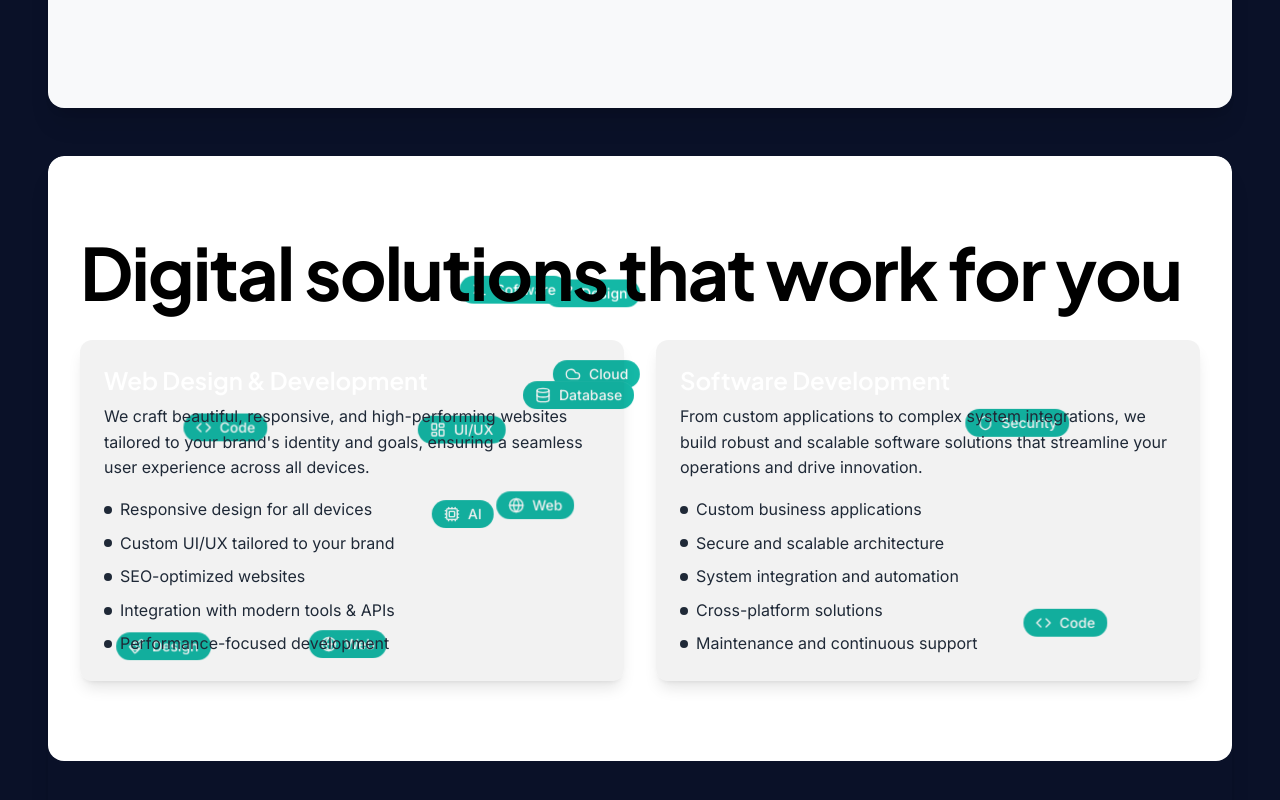
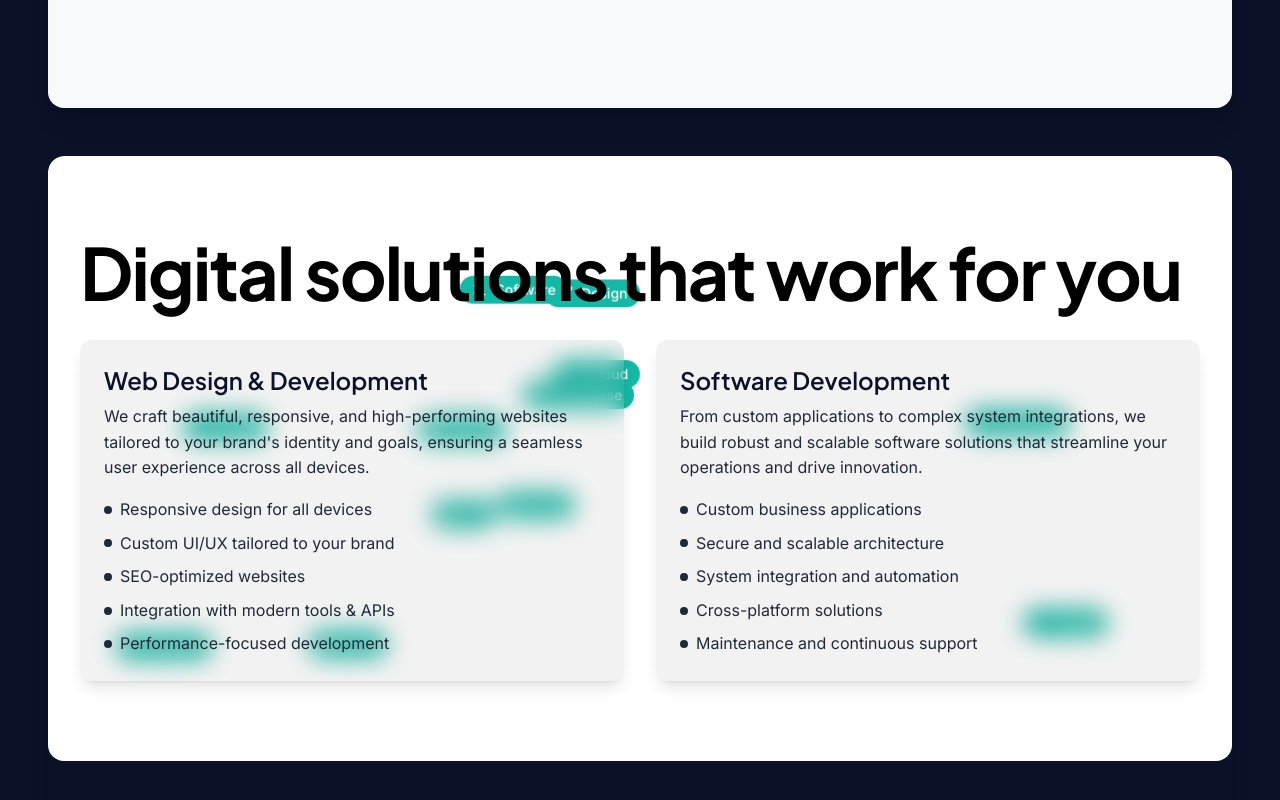
Before and after one commit to MarkusLindner123/Lindner-IT-WebsiteShop, a Next.js app: page /en in a window 1280 px wide. Shown: the part 3299-4099 px from the top of the page. Built offline with nearby package versions, Linux system fonts and the light colour scheme.

Commit message:
Update ServicesSection.tsx

```diff
--- a/src/components/ServicesSection.tsx
+++ b/src/components/ServicesSection.tsx
@@ -152,23 +152,21 @@ export default function ServicesSection() {
       {/* Background container */}
       <div className="absolute inset-0 bg-services-bg rounded-2xl" />
 
-      <div className="max-w-7xl mx-auto px-4 lg:px-8 py-12 md:py-16 lg:py-20 relative z-10 p-8 rounded-2xl md:p-12">
+      <div className="max-w-7xl mx-auto px-4 lg:px-8 py-12 md:py-16 lg:py-20 relative p-8 rounded-2xl md:p-12">
         <motion.div
           variants={containerVariants}
           initial="hidden"
           animate="show"
           className="relative"
         >
-          {/* Floating tags animation container */}
+          {/* Floating tags animation container - lower z-index */}
           <div
             ref={animationContainerRef}
             className="absolute top-0 left-0 w-full h-full overflow-hidden z-0 rounded-2xl"
           />
 
-          {/* Content */}
-          <motion.div variants={fadeUp} className="relative z-10">
-
-
+          {/* Content with higher z-index */}
+          <motion.div variants={fadeUp} className="relative z-20">
             <h1 className="text-5xl sm:text-6xl md:text-7xl font-extrabold leading-tight tracking-tight text-black font-headline mb-8">
               <span className="block">{t("title")}</span>
             </h1>
@@ -185,9 +183,9 @@ export default function ServicesSection() {
                   <motion.div
                     key={key}
                     variants={fadeUp}
-                    className="bg-services-card p-6 rounded-xl shadow-lg"
+                    className="bg-services-card p-6 rounded-xl shadow-lg backdrop-blur-md relative z-20"
                   >
-                    <h2 className="text-2xl font-semibold mb-2 text-white">{t(`${key}.title`)}</h2>
+                    <h2 className="text-2xl font-semibold mb-2 text-services-card-title">{t(`${key}.title`)}</h2>
                     <p className="text-services-card mb-4">{t(`${key}.description`)}</p>
                     <ul className="space-y-2">
                       {features.map((item, idx) => (
```
